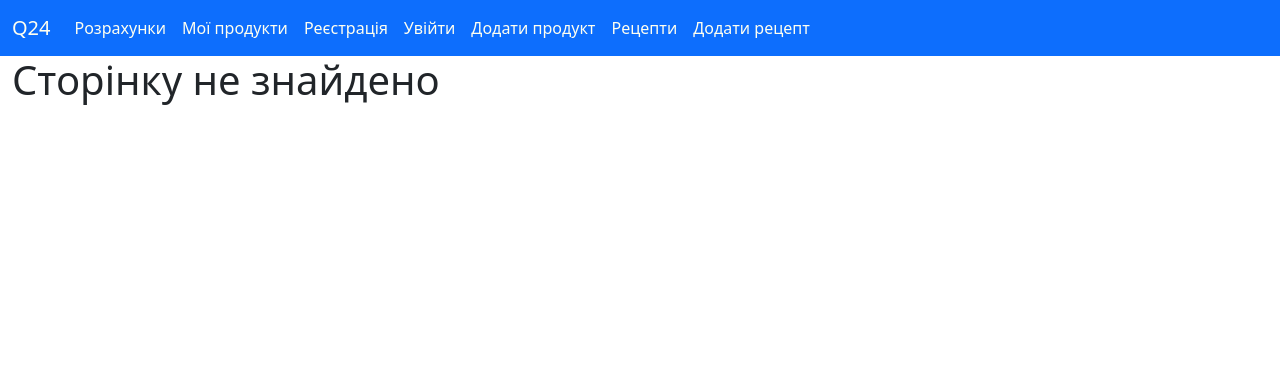
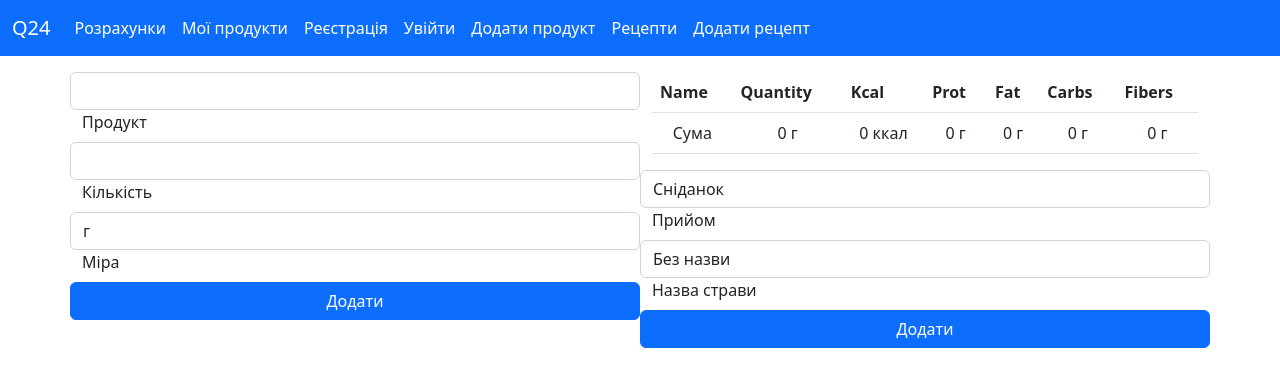
Before and after one commit to qnazar/Q24---food-manager, a Flask app: page /meal in a window 1280 px wide. Shown: the top 387 px of the page. Run offline with Flask 2, Linux system fonts and the light colour scheme; data that the repository does not hold is empty; some libraries are stand-ins or nearby versions.

Commit message:
adding meal. very basic

```diff
--- a/app.py
+++ b/app.py
@@ -11,9 +11,9 @@ from flask_wtf.csrf import CSRFProtect
 import uuid
 import os
 
-from models import db, User, Profile, Stock, Product, ProductsCategory, Trash, ShoppingList, Recipe, Ingredient
+from models import db, User, Profile, Stock, Product, ProductsCategory, Trash, ShoppingList, Recipe, Ingredient, Meal
 from forms import RegisterForm, LoginForm, ProfileForm, ProfilePicForm, StockForm, ProductForm, UseProductForm, \
-    ShoppingForm, TrashFilterForm, RecipeForm, IngredientForm
+    ShoppingForm, TrashFilterForm, RecipeForm, IngredientForm, MealForm, AddMealForm
 
 app = Flask(__name__)
 app.config.from_pyfile('config.py')
@@ -478,6 +478,54 @@ def add_recipe():
                            all_products=all_products, all_recipes=all_recipes)
 
 
+@app.route('/meal', methods=['GET', 'POST'])
+def meal(products={}, results=[0, 0, 0, 0, 0, 0]):
+    all_products = Product.query.all()
+    products_form = MealForm()
+    meal_form = AddMealForm()
+    if products_form.validate_on_submit() and products_form.add.data:
+
+        product = Product.query.filter_by(name=products_form.product.data).first()
+        products[product] = [products_form.quantity.data, products_form.measure.data]
+
+        quant = 1 if products_form.measure.data in {'г', 'мл'} else 1000
+        if products_form.measure.data == 'шт':
+            quant = 60
+        results[0] += products_form.quantity.data * quant
+
+        kcal = round(product.kcal * products_form.quantity.data * quant // 100)
+        products[product].append(kcal)
+        results[1] += kcal
+        protein = round(product.proteins * products_form.quantity.data * quant / 100, 1)
+        products[product].append(protein)
+        results[2] += protein
+        fat = round(product.fats * products_form.quantity.data * quant / 100, 1)
+        products[product].append(fat)
+        results[3] += fat
+        carbs = round(product.carbs * products_form.quantity.data * quant / 100, 1)
+        products[product].append(carbs)
+        results[4] += carbs
+        fibers = round(product.fibers * products_form.quantity.data * quant / 100, 1)
+        products[product].append(fibers)
+        results[5] += fibers
+
+    if meal_form.validate_on_submit() and meal_form.submit.data:
+        new_meal = Meal(name=meal_form.name.data,
+                        type=meal_form.meal.data,
+                        weight=results[0], kcal=results[1], protein=results[2],
+                        fat=results[3], carbs=results[4], fibers=results[5],
+                        user_id=current_user.id)
+        db.session.add(new_meal)
+        db.session.commit()
+        flash("Страву додано")
+        products = {}
+        results = [0, 0, 0, 0, 0, 0]
+        return render_template('meal.html', products_form=products_form, results=results,
+                               meal_form=meal_form, products=products, all_products=all_products)
+    return render_template('meal.html', products_form=products_form, results=results,
+                           meal_form=meal_form, products=products, all_products=all_products)
+
+
 @app.errorhandler(404)
 def page_not_found(e):
     return render_template('404.html')
--- a/forms.py
+++ b/forms.py
@@ -105,3 +105,18 @@ class IngredientForm(FlaskForm):
     quantity = MyFloatField("Кількість")
     measure = SelectField("Міра", choices=[('г', 'г'), ('кг', 'кг'), ('шт', 'шт'), ('мл', 'мл'), ('л', 'л')])
     add = SubmitField("Додати")
+
+
+class MealForm(FlaskForm):
+
+    product = StringField('Продукт')
+    quantity = MyFloatField('Кількість')
+    measure = SelectField("Міра", choices=[('г', 'г'), ('кг', 'кг'), ('шт', 'шт'), ('мл', 'мл'), ('л', 'л')])
+    add = SubmitField('Додати')
+
+
+class AddMealForm(FlaskForm):
+    meal = SelectField("Прийом", choices=[('Сніданок', 'Сніданок'), ('Обід', 'Обід'),
+                                          ('Вечеря', 'Вечеря'), ('Перекус', 'Перекус')])
+    name = StringField('Назва страви', default='Без назви')
+    submit = SubmitField('Додати')
--- a/templates/base.html
+++ b/templates/base.html
@@ -19,8 +19,9 @@
     </head>
 
     <body>
-
+        {% block navbar %}
         {% include 'navbar.html' %}
+        {% endblock %}
         {% include 'flash.html' %}
 
         <div class="container-fluid" id="main_back">
--- /dev/null
+++ b/templates/meal.html
@@ -0,0 +1,104 @@
+{% extends 'base.html' %}
+
+{% block scrips %}
+
+    <script src="https://ajax.googleapis.com/ajax/libs/jquery/1.7.1/jquery.js"></script>
+    <script src="https://ajax.googleapis.com/ajax/libs/jqueryui/1.8.16/jquery-ui.js"></script>
+    <link href="http://ajax.googleapis.com/ajax/libs/jqueryui/1.8.16/themes/ui-lightness/jquery-ui.css" rel="stylesheet" type="text/css" />
+
+{% endblock %}
+
+{% block content %}
+<div class="container py-3">
+    <div class="row row-cols-md-2">
+        <div class="col">
+            <form method="post" class="form-floating">
+                {{ products_form.csrf_token }}
+                <div class="row">
+                    {{ products_form.product(class='form-control') }}
+                    {{ products_form.product.label(class='form-label') }}
+                </div>
+                <div class="row">
+                    {{ products_form.quantity(class='form-control') }}
+                    {{ products_form.quantity.label(class='form-label') }}
+                </div>
+                <div class="row">
+                    {{ products_form.measure(class='form-control') }}
+                    {{ products_form.measure.label(class='form-label') }}
+                </div>
+                <div class="row">
+                    {{ products_form.add(class='btn btn-primary') }}
+                </div>
+            </form>
+        </div>
+        <div class="col">
+            <table class="table">
+                <thead>
+                <tr>
+                    <th>Name</th>
+                    <th>Quantity</th>
+                    <th>Kcal</th>
+                    <th>Prot</th>
+                    <th>Fat</th>
+                    <th>Carbs</th>
+                    <th>Fibers</th>
+                </tr>
+                </thead>
+                <tbody>
+                {% for product, quantity in products.items() %}
+                <tr>
+                    <td>{{ product.name }}</td>
+                    <td>{{ quantity[0] }} {{ quantity[1] }}</td>
+                    <td>{{ quantity[2] }}</td>
+                    <td>{{ quantity[3] }}</td>
+                    <td>{{ quantity[4] }}</td>
+                    <td>{{ quantity[5] }}</td>
+                    <td>{{ quantity[6] }}</td>
+                </tr>
+                {% endfor %}
+                </tbody>
+                <tfoot>
+                    <tr>
+                        <td>Сума</td>
+                        <td>{{ results[0] }} г</td>
+                        <td>{{ results[1] }} ккал</td>
+                        <td>{{ results[2] }} г</td>
+                        <td>{{ results[3] }} г</td>
+                        <td>{{ results[4] }} г</td>
+                        <td>{{ results[5] }} г</td>
+                    </tr>
+                </tfoot>
+            </table>
+            <form method="post" class="form-floating">
+                {{ meal_form.csrf_token }}
+                <div class="row">
+                    {{ meal_form.meal(class='form-control') }}
+                    {{ meal_form.meal.label(class='form-label') }}
+                </div>
+                <div class="row">
+                    {{ meal_form.name(class='form-control') }}
+                    {{ meal_form.name.label(class='form-label') }}
+                </div>
+                <div class="row">
+                    {{ meal_form.submit(class='btn btn-primary') }}
+                </div>
+            </form>
+        </div>
+    </div>
+</div>
+
+
+        {# Скрипт для випадного пошуку #}
+<script>
+    $( function() {
+    var availableProds = [
+        {% for product in all_products %}
+            "{{product}}",
+        {% endfor %}
+    ];
+    $( "#product" ).autocomplete({
+      source: availableProds
+    });
+    } );
+</script>
+{% endblock %}
--- a/templates/stock.html
+++ b/templates/stock.html
@@ -75,7 +75,7 @@
         <a href="{{ url_for('trash_page') }}" class="btn btn-primary">Смітник</a>
     </div>
     <div class="btn-group me-2" role="group" aria-label="Third group">
-        <button type="button" class="btn btn-primary">Скласти страву</button>
+        <a href="{{ url_for('meal') }}" class="btn btn-primary">Скласти страву</a>
     </div>
     <div class="btn-group" role="group" aria-label="Forth group">
         <a href="{{ url_for('shopping_list') }}" class="btn btn-primary">Список покупок</a>
```
Also changed, not shown: models.py (+16 -0 lines).
